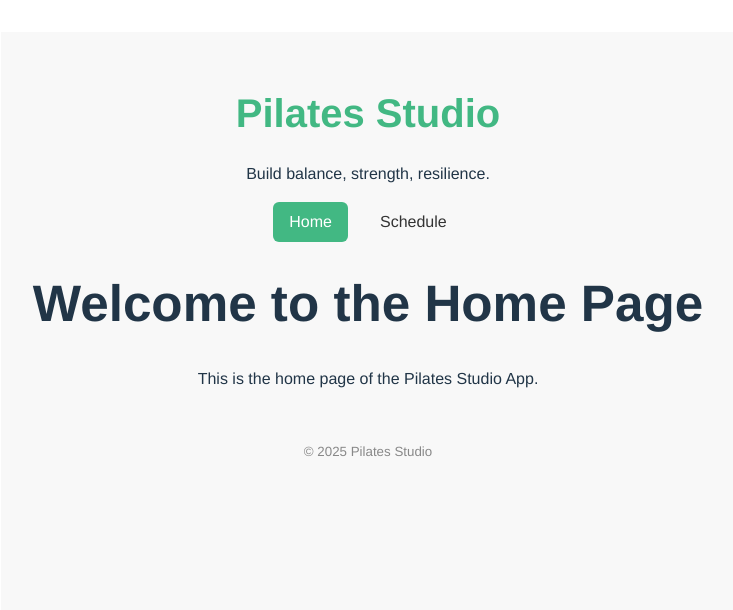
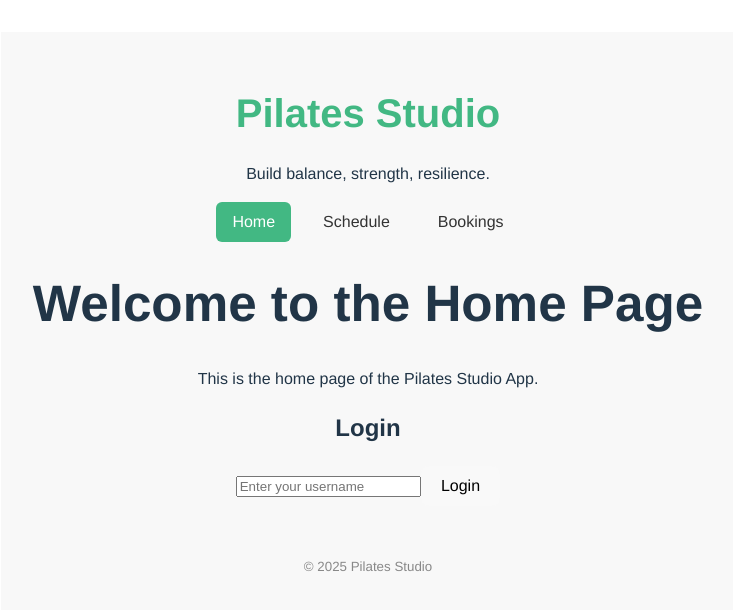
Before and after one commit to deliapater/Pilates-Studio-App, a Vue app: page / in a window 1280 px wide. Shown: the top 610 px of the page, without its empty margins (272-1005 px from the left). Built offline with nearby package versions, Linux system fonts and the light colour scheme.

Commit message:
adds login logic

```diff
--- a/src/components/Booking.vue
+++ b/src/components/Booking.vue
@@ -1,22 +1,3 @@
-<script setup>
-import ClassCard from './ClassCard.vue';
-import { ref } from 'vue'
-import { classes as initialClasses } from '../data/classes'
-
-const classes = ref(initialClasses)
-const message = ref('')
-
-const bookClass = (id) => {
-    const cls = classes.value.find(c => c.id === id)
-    if (cls.spots > 0) {
-        cls.spots--
-        message.value = `✅ Your spot for "${cls.className}" at ${cls.time} is booked!`
-    } else {
-        message.value = '❌ Sorry, this class is full.'
-    }
-}
-</script>
-
 <template>
     <div class="booking-page max-w-xl mx-auto p-4">
         <h2 class="text-2xl font-bold text-center mb-4 text-green-600">Book a Class</h2>
@@ -33,3 +14,45 @@ const bookClass = (id) => {
         <p class="my-4 text-center text-red-600">{{ message }}</p>
     </div>
 </template>
+
+<script setup>
+import ClassCard from './ClassCard.vue';
+import { ref, onMounted } from 'vue'
+import { classes as initialClasses } from '../data/classes'
+import { useRouter } from 'vue-router'
+
+const router = useRouter()
+const classes = ref(initialClasses)
+const message = ref('')
+const userBookings = ref({})
+
+const currentUser = ref('')
+
+onMounted(() => {
+    const user = localStorage.getItem('currentUser')
+    if (!user) {
+        router.push('/login')
+    } else {
+        currentUser.value = user
+        userBookings.value[user] = userBookings.value[user] || []
+    }
+})
+
+const bookClass = (id) => {
+    const cls = classes.value.find(c => c.id === id)
+    const bookings = userBookings.value[currentUser.value] || []
+
+    if (bookings.includes(id)) {
+        message.value = `⚠️ You already booked "${cls.className}""`
+        return
+    }
+    if (cls.spots > 0) {
+        cls.spots--
+        bookings.push(id)
+        userBookings.value[currentUser.value] = bookings
+        message.value = `✅ Your spot for "${cls.className}" at ${cls.time} is booked!`
+    } else {
+        message.value = '❌ Sorry, this class is full.'
+    }
+}
+</script>
--- a/src/components/Home.vue
+++ b/src/components/Home.vue
@@ -2,11 +2,21 @@
     <div>
         <h1>Welcome to the Home Page</h1>
         <p>This is the home page of the Pilates Studio App.</p>
+
+        <Login v-if="!currentUser" />
+        <p v-else class="text-lg mt-4">Hello, {{ currentUser }}! Check out the schedule or book a class.</p>
     </div>
 </template>
 
 <script setup>
+import Login from './Login.vue'
+import { ref, onMounted } from 'vue'
+
+const currentUser = ref('')
+
+onMounted(() => {
+    currentUser.value = localStorage.getItem('currentUser') || ''
+})
 </script>
 
-<style scoped>
-</style>
+<style scoped></style>
--- /dev/null
+++ b/src/components/Login.vue
@@ -0,0 +1,36 @@
+<template>
+    <div class="login-page max-w-md mx-auto p-4">
+        <h2 class="text-2xl font-bold text-center mb-4 text-green-600">Login</h2>
+
+        <input
+        v-model="username"
+        type="text"
+        placeholder="Enter your username"
+        class="w-full p-2 mb-4 border rounded"
+        />
+
+        <button
+        @click="login"
+        class="w-full p-2 bg-green-600 text-white rounded hover:bg-green-700"
+        >Login</button>
+
+        <p class="mt-4 text-center text-red-600">{{ message }}</p>
+    </div>
+</template>
+<script setup>
+import { ref } from 'vue'
+import { useRouter } from 'vue-router'
+
+const router = useRouter()
+const username = ref('')
+const message = ref('')
+
+const login = () => {
+    if (!username.value) {
+        message.value = '⚠️ Please enter a username'
+        return
+    }
+    localStorage.setItem('currentUser', username.value)
+    router.push('/booking')
+}
+</script>
--- a/src/components/NavBar.vue
+++ b/src/components/NavBar.vue
@@ -2,6 +2,7 @@
     <nav>
         <router-link to="/">Home</router-link>
         <router-link to="/schedule">Schedule</router-link>
+        <router-link to="/bookings">Bookings</router-link>
     </nav>
 </template>
 
--- a/src/router/index.js
+++ b/src/router/index.js
@@ -2,11 +2,13 @@ import { createRouter, createWebHistory } from 'vue-router';
 import Home from '../components/Home.vue';
 import Schedule from '../components/Schedule.vue';
 import Booking from '../components/Booking.vue';
+import Login from '../components/Login.vue';
 
 const routes = [
   { path: '/', name: 'Home', component: Home },
   { path: '/schedule', name: 'Schedule', component: Schedule },
   { path: '/bookings', name: 'Booking', component: Booking },
+  { path: '/login', name: 'Login', component: Login },
 ]
 
 export const router = createRouter({
```
